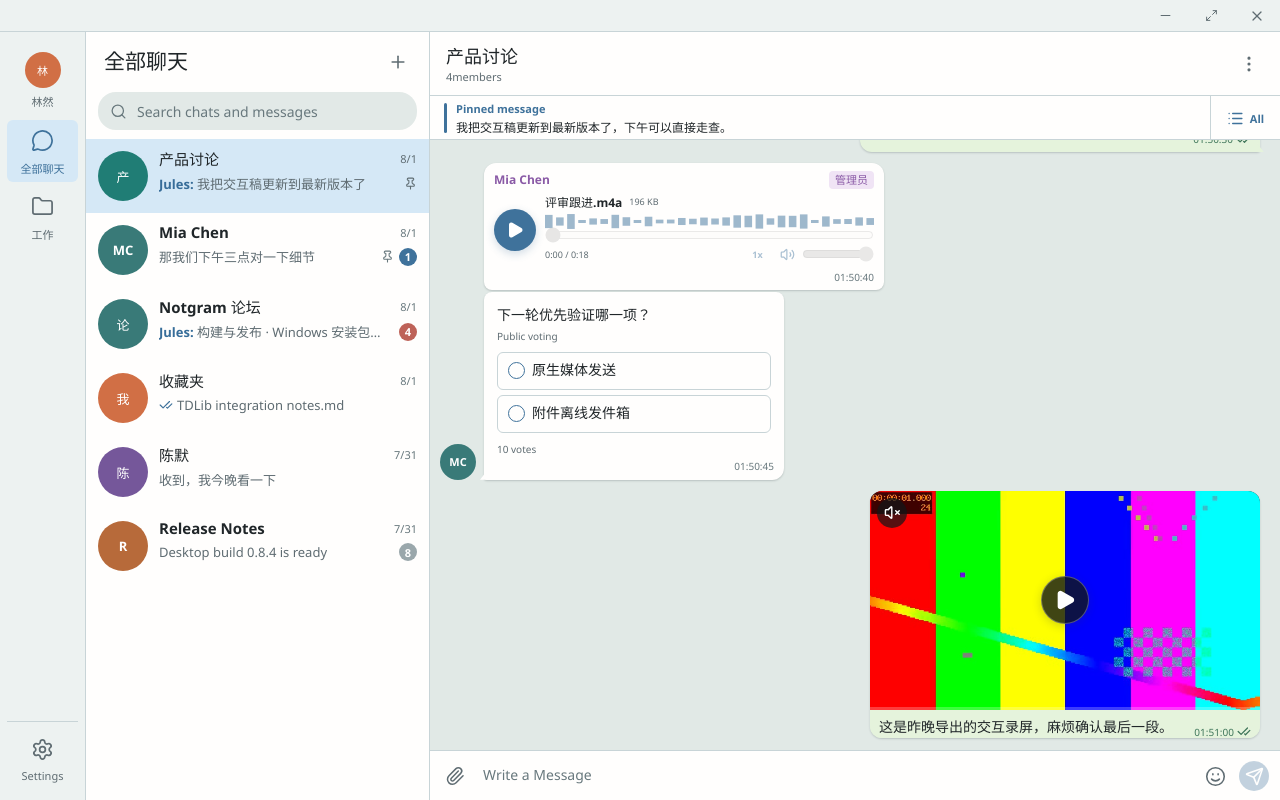
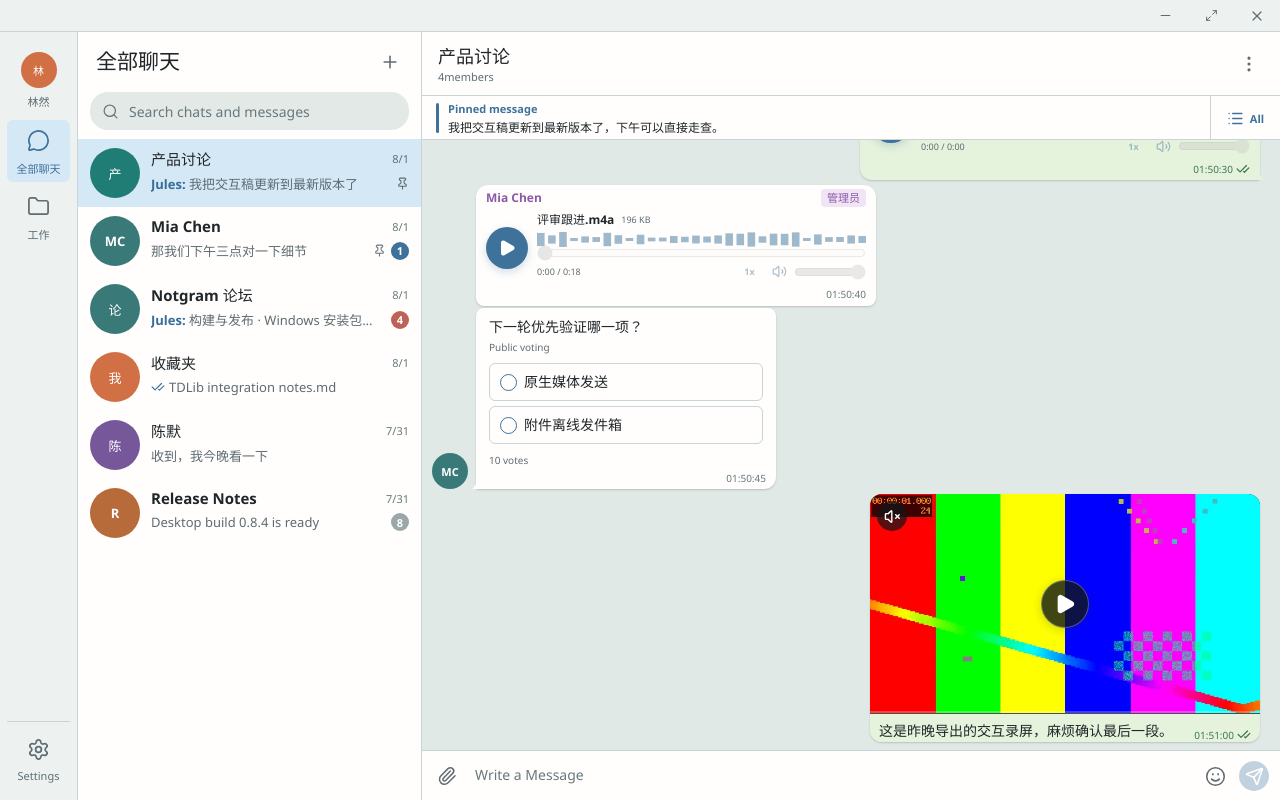
Before and after one commit to Baneik/Notgram, a React (Vite) app: page / in a window 1280 px wide. Built offline with nearby package versions, Linux system fonts and the light colour scheme.

Commit message:
fix(ui): refine folder rail and preference migration

```diff
--- a/src/components/SettingsDialog.tsx
+++ b/src/components/SettingsDialog.tsx
@@ -103,18 +103,21 @@ interface SettingsCategory {
   id: SettingsCategoryId;
   label: string;
   icon: LucideIcon;
+  searchTerms: string;
 }
 
+const searchTerms = (value: string) => decodeURIComponent(value);
+
 const categories: SettingsCategory[] = [
-  { id: "account", get label() { return translate("我的账号"); }, icon: UserCircle },
-  { id: "notgram", label: "Notgram", icon: SendHorizontal },
-  { id: "notifications", get label() { return translate("通知与声音"); }, icon: Bell },
-  { id: "chats", get label() { return translate("聊天设置"); }, icon: MessageCircle },
-  { id: "advanced", get label() { return translate("高级设置"); }, icon: SlidersHorizontal },
-  { id: "performance", get label() { return translate("性能监控"); }, icon: Activity },
-  { id: "diagnostics", get label() { return translate("诊断与隐私"); }, icon: ShieldCheck },
-  { id: "updates", get label() { return translate("软件更新"); }, icon: CloudDownload },
-  { id: "power", get label() { return translate("电池和动画"); }, icon: BatteryCharging },
+  { id: "account", get label() { return translate("我的账号"); }, icon: UserCircle, searchTerms: searchTerms("%E8%B4%A6%E5%8F%B7 %E4%B8%AA%E4%BA%BA%E8%B5%84%E6%96%99 %E5%A4%B4%E5%83%8F %E6%89%8B%E6%9C%BA%E5%8F%B7 %E7%94%A8%E6%88%B7%E5%90%8D %E7%94%A8%E6%88%B7ID %E6%95%B0%E6%8D%AE%E4%B8%AD%E5%BF%83 %E7%AD%BE%E5%90%8D %E9%80%80%E5%87%BA%E7%99%BB%E5%BD%95") },
+  { id: "notgram", label: "Notgram", icon: SendHorizontal, searchTerms: searchTerms("%E5%B9%BF%E5%91%8A %E5%B9%BF%E5%91%8A%E6%8B%A6%E6%88%AA %E5%B1%8F%E8%94%BD Zalgo %E8%87%AA%E5%AE%9A%E4%B9%89%E5%85%B3%E9%94%AE%E8%AF%8D %E6%AD%A3%E5%88%99 %E8%BE%93%E5%85%A5%E7%8A%B6%E6%80%81 %E6%92%A4%E5%9B%9E%E6%B6%88%E6%81%AF %E6%9C%AC%E5%9C%B0%E4%BF%9D%E5%AD%98 %E5%BC%80%E6%9C%BA%E5%90%AF%E5%8A%A8 %E5%90%AF%E5%8A%A8") },
+  { id: "notifications", get label() { return translate("通知与声音"); }, icon: Bell, searchTerms: searchTerms("%E9%80%9A%E7%9F%A5 %E6%A1%8C%E9%9D%A2%E9%80%9A%E7%9F%A5 %E6%B6%88%E6%81%AF%E9%A2%84%E8%A7%88 %E5%A3%B0%E9%9F%B3 %E6%9D%83%E9%99%90") },
+  { id: "chats", get label() { return translate("聊天设置"); }, icon: MessageCircle, searchTerms: searchTerms("%E8%81%8A%E5%A4%A9 %E6%98%BE%E7%A4%BA %E4%B8%BB%E9%A2%98 %E6%B5%85%E8%89%B2 %E6%B7%B1%E8%89%B2 %E8%83%8C%E6%99%AF%E6%A0%B7%E5%BC%8F %E7%AE%80%E6%B4%81 %E6%9F%94%E5%92%8C %E5%AD%97%E4%BD%93 %E7%BC%A9%E6%94%BE %E6%9C%AA%E8%AF%BB%E8%AE%A1%E6%95%B0 %E5%AF%86%E5%BA%A6 %E8%A1%8C%E9%AB%98 %E6%B6%88%E6%81%AF%E7%BB%84%E9%97%B4%E8%B7%9D %E5%90%8C%E7%BB%84%E6%B6%88%E6%81%AF %E6%B0%94%E6%B3%A1%E7%95%99%E7%99%BD Enter %E5%8F%91%E9%80%81") },
+  { id: "advanced", get label() { return translate("高级设置"); }, icon: SlidersHorizontal, searchTerms: searchTerms("%E9%AB%98%E7%BA%A7 %E4%BB%A3%E7%90%86 %E7%BD%91%E7%BB%9C %E7%B3%BB%E7%BB%9F%E4%BB%A3%E7%90%86 %E7%9B%B4%E8%BF%9E %E8%87%AA%E5%AE%9A%E4%B9%89 HTTP SOCKS5 MTProto %E6%9C%8D%E5%8A%A1%E5%99%A8 %E7%AB%AF%E5%8F%A3 %E7%94%A8%E6%88%B7%E5%90%8D %E5%AF%86%E7%A0%81 %E8%87%AA%E5%8A%A8%E5%88%87%E6%8D%A2 %E6%B5%8B%E8%AF%95%E8%BF%9E%E6%8E%A5 %E7%BC%93%E5%AD%98 %E5%AD%98%E5%82%A8 %E7%BC%93%E5%AD%98%E8%B7%AF%E5%BE%84 %E4%B8%8B%E8%BD%BD%E8%B7%AF%E5%BE%84 %E6%B8%85%E7%90%86%E7%BC%93%E5%AD%98 %E4%BF%9D%E7%95%99%E5%A4%A9%E6%95%B0 %E4%B8%8B%E8%BD%BD %E8%87%AA%E5%8A%A8%E4%B8%8B%E8%BD%BD %E5%9B%BE%E7%89%87 %E8%A7%86%E9%A2%91 %E9%9F%B3%E9%A2%91 %E6%96%87%E4%BB%B6 %E8%AF%AD%E8%A8%80 %E6%95%B0%E6%8D%AE%E4%B8%AD%E5%BF%83") },
+  { id: "performance", get label() { return translate("性能监控"); }, icon: Activity, searchTerms: searchTerms("%E6%80%A7%E8%83%BD %E7%9B%91%E6%8E%A7 %E5%90%AF%E5%8A%A8 %E6%B8%B2%E6%9F%93 %E5%86%85%E5%AD%98 %E5%BB%B6%E8%BF%9F") },
+  { id: "diagnostics", get label() { return translate("诊断与隐私"); }, icon: ShieldCheck, searchTerms: searchTerms("%E8%AF%8A%E6%96%AD %E9%9A%90%E7%A7%81 %E5%B1%8F%E8%94%BD%E7%94%A8%E6%88%B7 %E4%BC%9A%E8%AF%9D %E6%9D%83%E9%99%90 %E5%B4%A9%E6%BA%83 %E4%B8%BE%E6%8A%A5") },
+  { id: "updates", get label() { return translate("软件更新"); }, icon: CloudDownload, searchTerms: searchTerms("%E6%9B%B4%E6%96%B0 %E7%89%88%E6%9C%AC %E4%B8%8B%E8%BD%BD %E6%A3%80%E6%9F%A5%E6%9B%B4%E6%96%B0") },
+  { id: "power", get label() { return translate("电池和动画"); }, icon: BatteryCharging, searchTerms: searchTerms("%E7%94%B5%E6%B1%A0 %E5%8A%A8%E7%94%BB %E8%87%AA%E5%8A%A8%E6%92%AD%E6%94%BE %E5%87%8F%E5%B0%91%E5%8A%A8%E6%80%81%E6%95%88%E6%9E%9C") },
 ];
 
 const emptySettings: ProxySettings = {
@@ -319,7 +322,7 @@ export function SettingsDialog({ onClose, standalone = false }: SettingsDialogPr
 
   const active = categories.find((category) => category.id === activeCategory) ?? categories[0];
   const visibleCategories = categories.filter((category) =>
-    category.label.toLocaleLowerCase().includes(settingsQuery.trim().toLocaleLowerCase()),
+    `${category.label} ${category.searchTerms}`.toLocaleLowerCase().includes(settingsQuery.trim().toLocaleLowerCase()),
   );
   const ActiveIcon = active.icon;
   const busy = pending || storagePending;
--- a/src/store/preferencesStore.ts
+++ b/src/store/preferencesStore.ts
@@ -73,6 +73,12 @@ interface PreferencesState extends AppPreferences {
 }
 
 const STORAGE_KEY = "notgram:preferences:v1";
+const LEGACY_DENSITY_DEFAULTS = {
+  chatListRowHeight: 74,
+  messageGroupSpacing: 10,
+  messageRowSpacing: 1,
+  messageBubblePadding: 8,
+} as const;
 const defaults: AppPreferences = {
   language: "system",
   notificationsEnabled: true,
@@ -98,10 +104,10 @@ const defaults: AppPreferences = {
   reduceMotion: false,
   chatFontSize: 14,
   interfaceScale: 100,
-  chatListRowHeight: 74,
-  messageGroupSpacing: 10,
+  chatListRowHeight: 68,
+  messageGroupSpacing: 4,
   messageRowSpacing: 1,
-  messageBubblePadding: 8,
+  messageBubblePadding: 4,
   unreadBadgePosition: "right",
   themeId: "notgram-light",
   backgroundStyle: "plain",
@@ -122,6 +128,11 @@ const readPreferences = (): AppPreferences => {
       sendTypingStatus?: boolean;
     };
     const legacyCompact = stored.compactMode === true;
+    const legacyDensityDefaults = stored.chatListRowHeight === LEGACY_DENSITY_DEFAULTS.chatListRowHeight &&
+      stored.messageGroupSpacing === LEGACY_DENSITY_DEFAULTS.messageGroupSpacing &&
+      stored.messageRowSpacing === LEGACY_DENSITY_DEFAULTS.messageRowSpacing &&
+      stored.messageBubblePadding === LEGACY_DENSITY_DEFAULTS.messageBubblePadding;
+    const storedDensity = legacyDensityDefaults ? undefined : stored;
     const blockTypingStatus = stored.blockTypingStatus ?? (
       stored.sendTypingStatus === undefined
         ? defaults.blockTypingStatus
@@ -171,25 +182,25 @@ const readPreferences = (): AppPreferences => {
       chatFontSize: boundedInteger(stored.chatFontSize, defaults.chatFontSize, 12, 20),
       interfaceScale: boundedInteger(stored.interfaceScale, defaults.interfaceScale, 80, 150),
       chatListRowHeight: boundedInteger(
-        stored.chatListRowHeight,
+        storedDensity?.chatListRowHeight,
         legacyCompact ? 60 : defaults.chatListRowHeight,
         56,
         88,
       ),
       messageGroupSpacing: boundedInteger(
-        stored.messageGroupSpacing,
+        storedDensity?.messageGroupSpacing,
         legacyCompact ? 5 : defaults.messageGroupSpacing,
         4,
         18,
       ),
       messageRowSpacing: boundedInteger(
-        stored.messageRowSpacing,
+        storedDensity?.messageRowSpacing,
         defaults.messageRowSpacing,
         0,
         6,
       ),
       messageBubblePadding: boundedInteger(
-        stored.messageBubblePadding,
+        storedDensity?.messageBubblePadding,
         legacyCompact ? 6 : defaults.messageBubblePadding,
         4,
         12,
--- a/src/styles/themes.css
+++ b/src/styles/themes.css
@@ -100,11 +100,11 @@
 }
 
 [data-theme="notgram-light"][data-background-style="soft"] {
-  --color-surface-texture: radial-gradient(circle at 14% 18%, rgba(63, 114, 155, 0.055) 0 1px, transparent 1.5px), radial-gradient(circle at 78% 64%, rgba(90, 112, 106, 0.045) 0 1px, transparent 1.5px);
+  --color-surface-texture: linear-gradient(135deg, rgba(63, 114, 155, 0.075), transparent 38%, rgba(90, 112, 106, 0.06) 72%, transparent), radial-gradient(circle at 14% 18%, rgba(63, 114, 155, 0.11) 0 1.2px, transparent 1.8px), radial-gradient(circle at 78% 64%, rgba(90, 112, 106, 0.09) 0 1.2px, transparent 1.8px);
 }
 
 [data-theme="notgram-dark"][data-background-style="soft"] {
-  --color-surface-texture: radial-gradient(circle at 14% 18%, rgba(120, 167, 200, 0.06) 0 1px, transparent 1.5px), radial-gradient(circle at 78% 64%, rgba(127, 175, 145, 0.045) 0 1px, transparent 1.5px);
+  --color-surface-texture: linear-gradient(135deg, rgba(120, 167, 200, 0.11), transparent 38%, rgba(127, 175, 145, 0.08) 72%, transparent), radial-gradient(circle at 14% 18%, rgba(120, 167, 200, 0.13) 0 1.2px, transparent 1.8px), radial-gradient(circle at 78% 64%, rgba(127, 175, 145, 0.1) 0 1.2px, transparent 1.8px);
 }
 
 @media (forced-colors: active) {
```
Also changed, not shown: src/styles/global.css.
